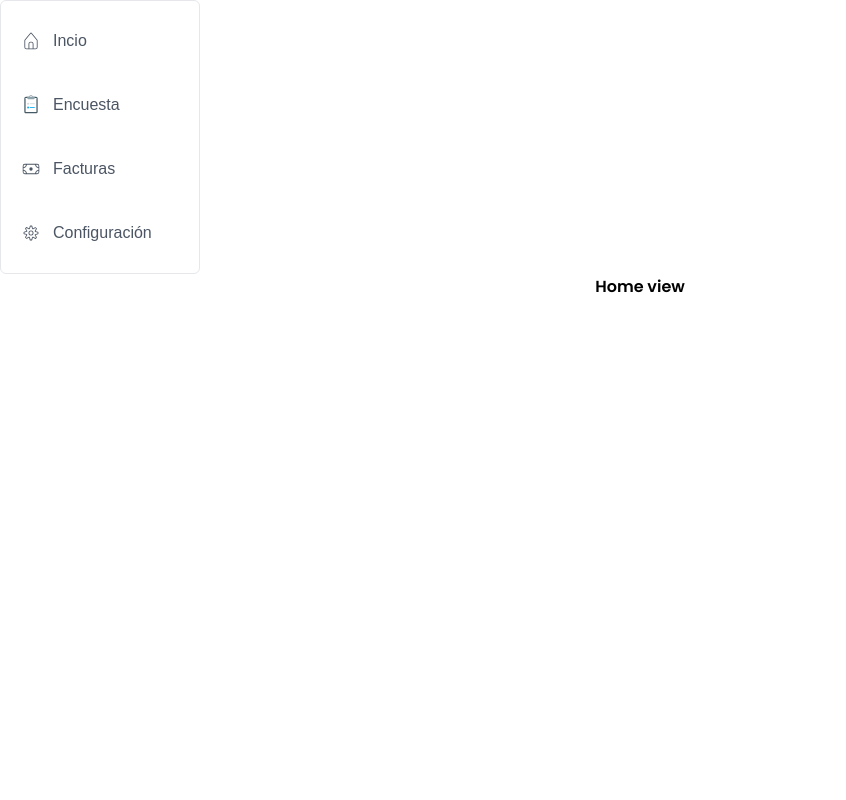
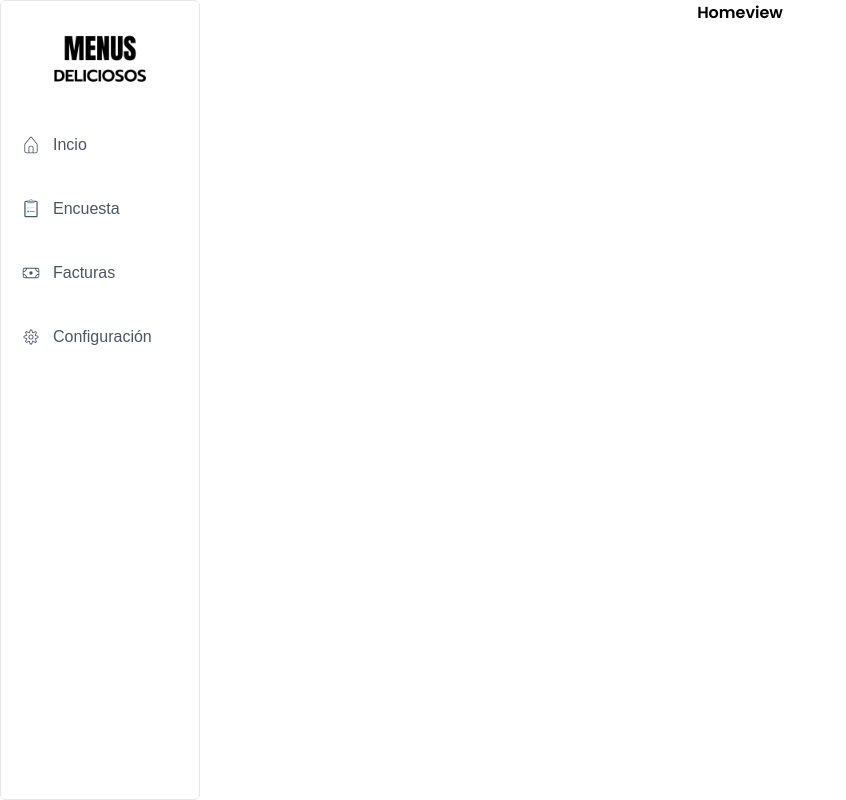
Before and after one commit to judisarodev/menusdeliciososfrontend, a React (Create React App) app: page /panel in a window 1280 px wide. Shown: the whole page, without its empty margins (0-846 px from the left). Built offline with nearby package versions, Linux system fonts and the light colour scheme; the HTML template or start-up script is replaced by a standard one; a web font is replaced by a local one.

Commit message:
Se agrega logo al menú

```diff
--- a/src/backoffice/pages/home/Home.js
+++ b/src/backoffice/pages/home/Home.js
@@ -3,7 +3,7 @@ import './home.scss';
 
 const Home = () => {
     return(<>
-        Home view
+        Homeview
     </>);
 }
 
--- a/src/backoffice/pages/panel/Panel.js
+++ b/src/backoffice/pages/panel/Panel.js
@@ -6,6 +6,7 @@ import { FcSurvey } from "react-icons/fc";
 import { CiMoneyBill } from "react-icons/ci";
 import { CiSettings } from "react-icons/ci";
 import { Home } from "../home/Home";
+import logo from './../../../assets/logo/black-text.png';
 const Panel = () => {
 
     const homeView = <Home />;
@@ -16,6 +17,10 @@ const Panel = () => {
     const [view, setView] = useState(homeView);
 
     const menuItems = [{
+        template: () => {
+            return(<img width={'100px'} src={logo} alt="logo"/>);
+        }
+    },{
         label: 'Incio',
         icon: <CiHome size={20}/>,
         command: () => setView(homeView),
@@ -35,8 +40,10 @@ const Panel = () => {
 
     return(<>
         <div className="backoffice-menu">
-            <Menu model={menuItems} />
-            {view}
+            <Menu model={menuItems}/>
+            <div>
+                {view}
+            </div>
         </div>
     </>);
 }
--- a/src/backoffice/pages/panel/panel.scss
+++ b/src/backoffice/pages/panel/panel.scss
@@ -1,4 +1,11 @@
 @import './../../../styles/variables';
+.backoffice-menu {
+    display: grid;
+    grid-template-columns: auto 1fr;
+}
+.backoffice-menu .p-menu  {
+    min-height: 100vh;
+}
 .backoffice-menu .p-menuitem-text{
     margin: 12px;
 }
```
